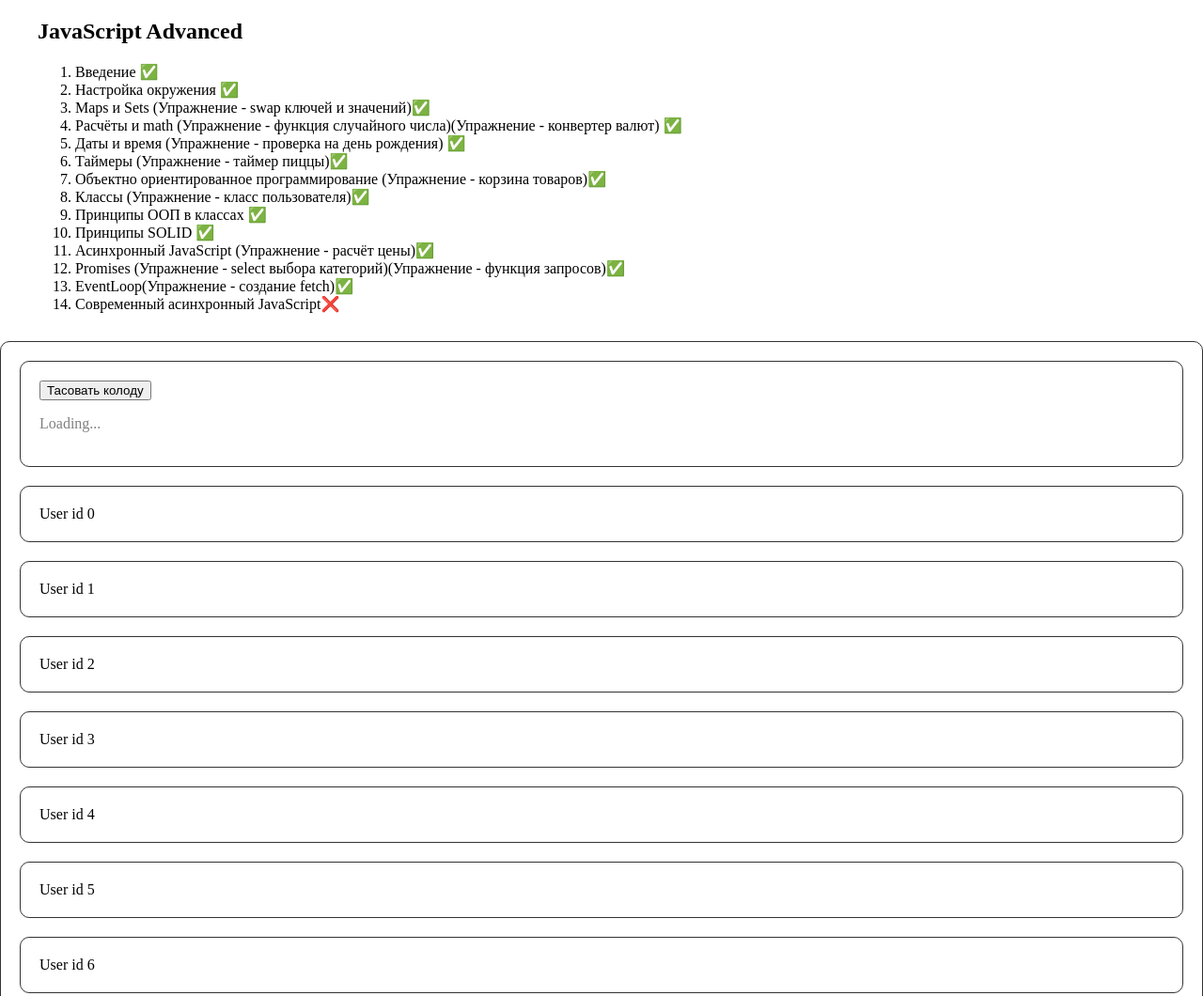
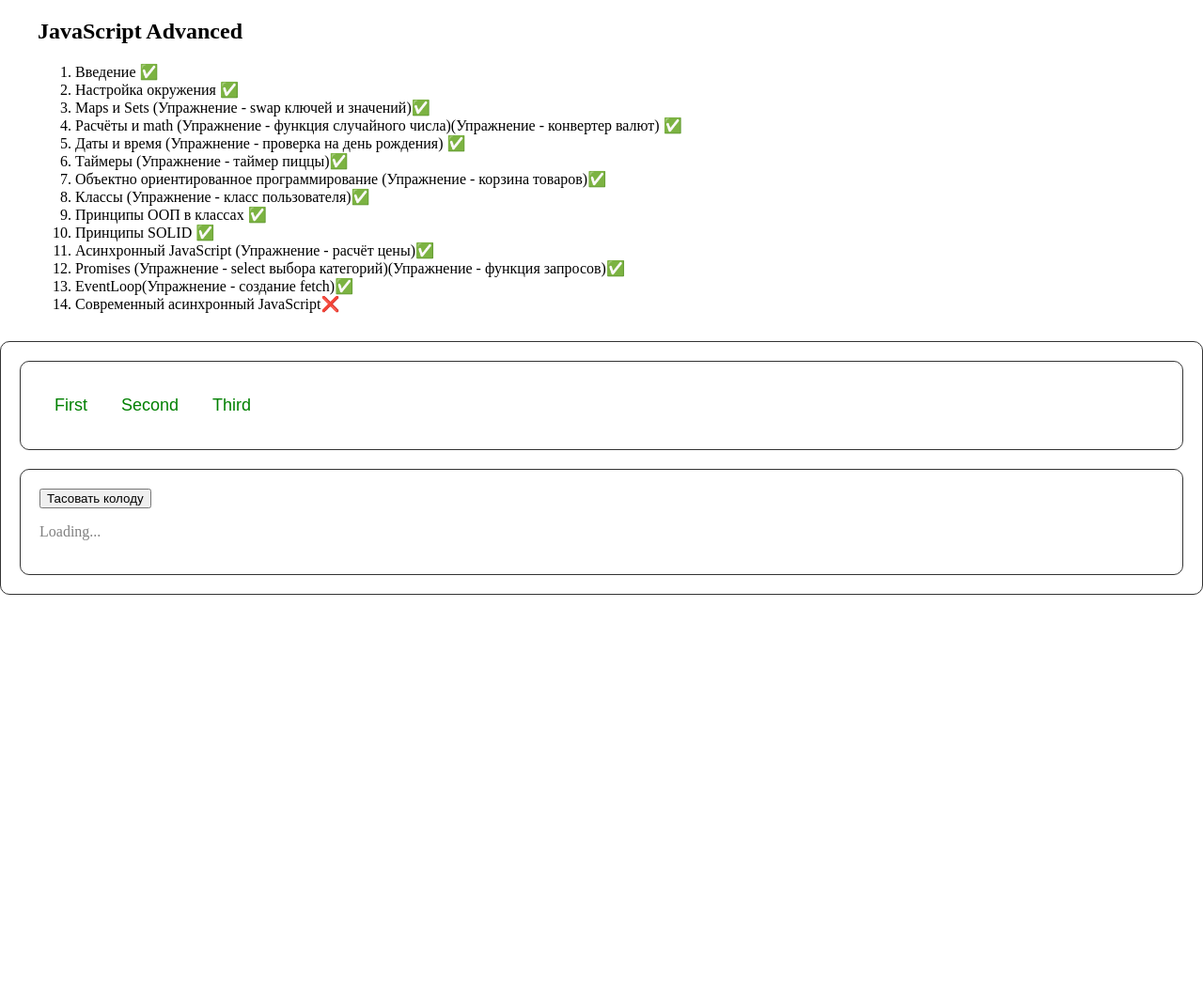
Before and after one commit to romanovULSTU/test, a plain HTML site: page index.html in a window 1280 px wide. Shown: the top 1060 px of the page at 94% size. After the commit the page ends 820 px from the top, so only its background shows below. Drawn offline with Linux system fonts and the light colour scheme.

Commit message:
Перемещение по DOM

```diff
--- /dev/null
+++ b/DOM_moving.js
@@ -0,0 +1,24 @@
+'use strict';
+
+const wrapper = document.getElementById('twentyone');
+console.log(wrapper);
+
+const inner = wrapper.querySelector('.inner'); // получение элемента вложенного в wrapper
+const button = inner.querySelector('.button');
+console.log(inner);
+console.log(inner.children[0]); // первый потомок
+console.log([...inner.children]); // массив потомков
+
+console.log(inner.parentElement); // получение родительского элемента
+console.log(inner.parentNode);
+
+console.log(button.closest('.button'));
+console.log(button.closest('.twentyone'));
+
+console.log(button.previousElementSibling); // ближайший ДО элемент на уровне
+console.log(button.previousSibling);
+
+console.log(button.nextElementSibling); // ближайший ПОСЛЕ элемент на уровне
+console.log(button.nextSibling);
+
+console.log(button.parentElement.children[2]); // получение 3ей кнопки на уровне
--- a/index.html
+++ b/index.html
@@ -7,29 +7,6 @@
     <title>Document</title>
   </head>
   <body>
-    <!-- <div style="font-size: 30px">
-      <div>1</div>
-      <div>2</div>
-      <div>3</div>
-      <div>4</div>
-      <div>5</div>
-      <div>6</div>
-      <div>7</div>
-      <div>8</div>
-      <div>9</div>
-      <div>10</div>
-      <div>11</div>
-      <div>12</div>
-      <div>13</div>
-      <div>14</div>
-      <div>15</div>
-      <div>16</div>
-      <div>17</div>
-      <div>18</div>
-      <div>19</div>
-      <div>20</div>
-      <div class="down">down</div>
-    </div> -->
     <div class="container">
       <h2>JavaScript Advanced</h2>
       <ol>
@@ -59,10 +36,12 @@
       </ol>
     </div>
 
-    <div id="twentyone">
-      <!-- <div class="inner">
-        <button class="button" type="button">Generate Event</button>
-      </div> -->
+    <div id="twentyone" class="twentyone">
+      <div class="inner">
+        <button class="button">First</button>
+        <button class="button">Second</button>
+        <button class="button">Third</button>
+      </div>
       <div class="wrapper">
         <button class="button-shaffle" onclick="getCard()" type="button">
           Тасовать колоду
@@ -76,7 +55,7 @@
       </div>
     </div>
   </body>
-  <script src="./event.js"></script>
+  <script src="./DOM_moving.js"></script>
 </html>
 
 <!-- ✅ ❌ -->
```
